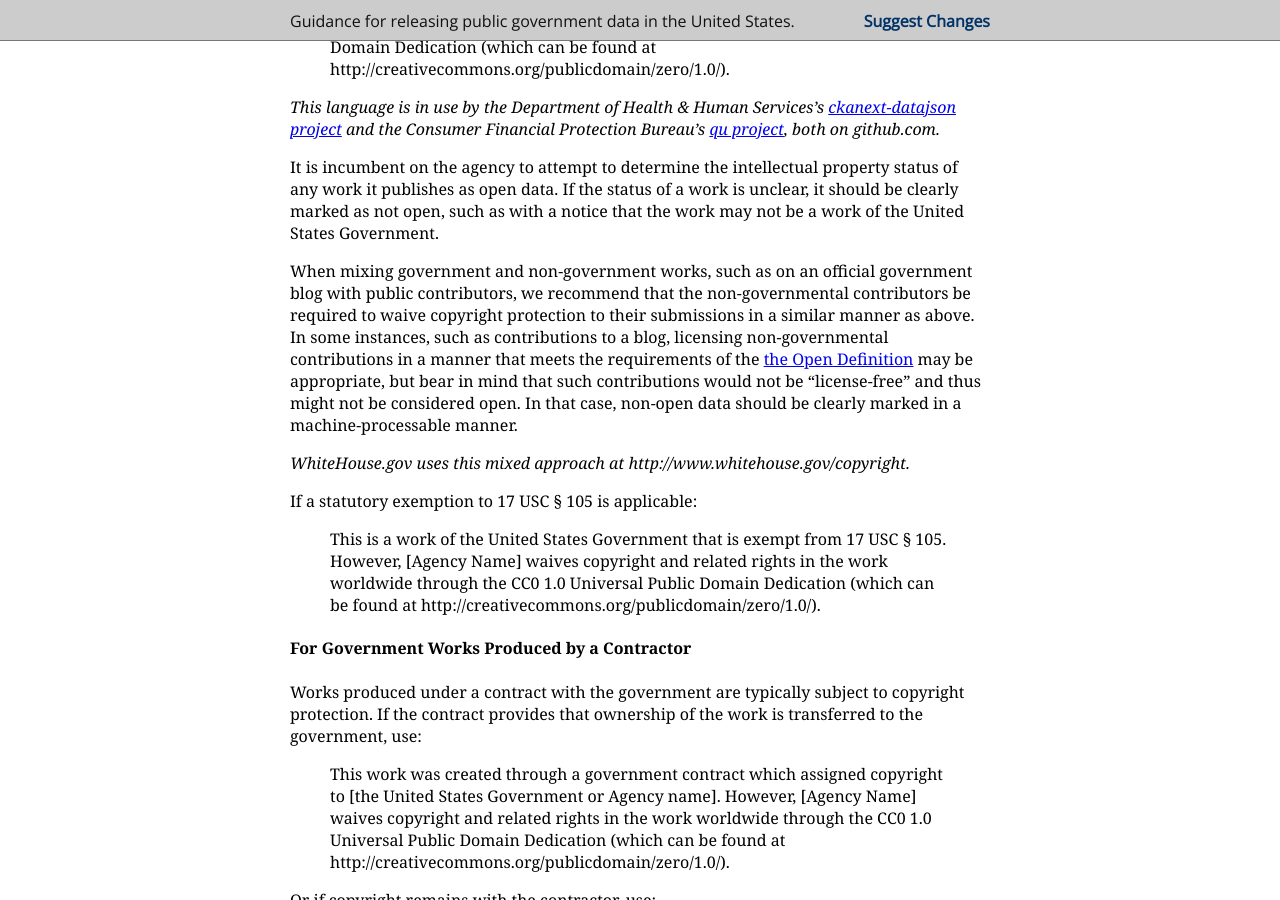
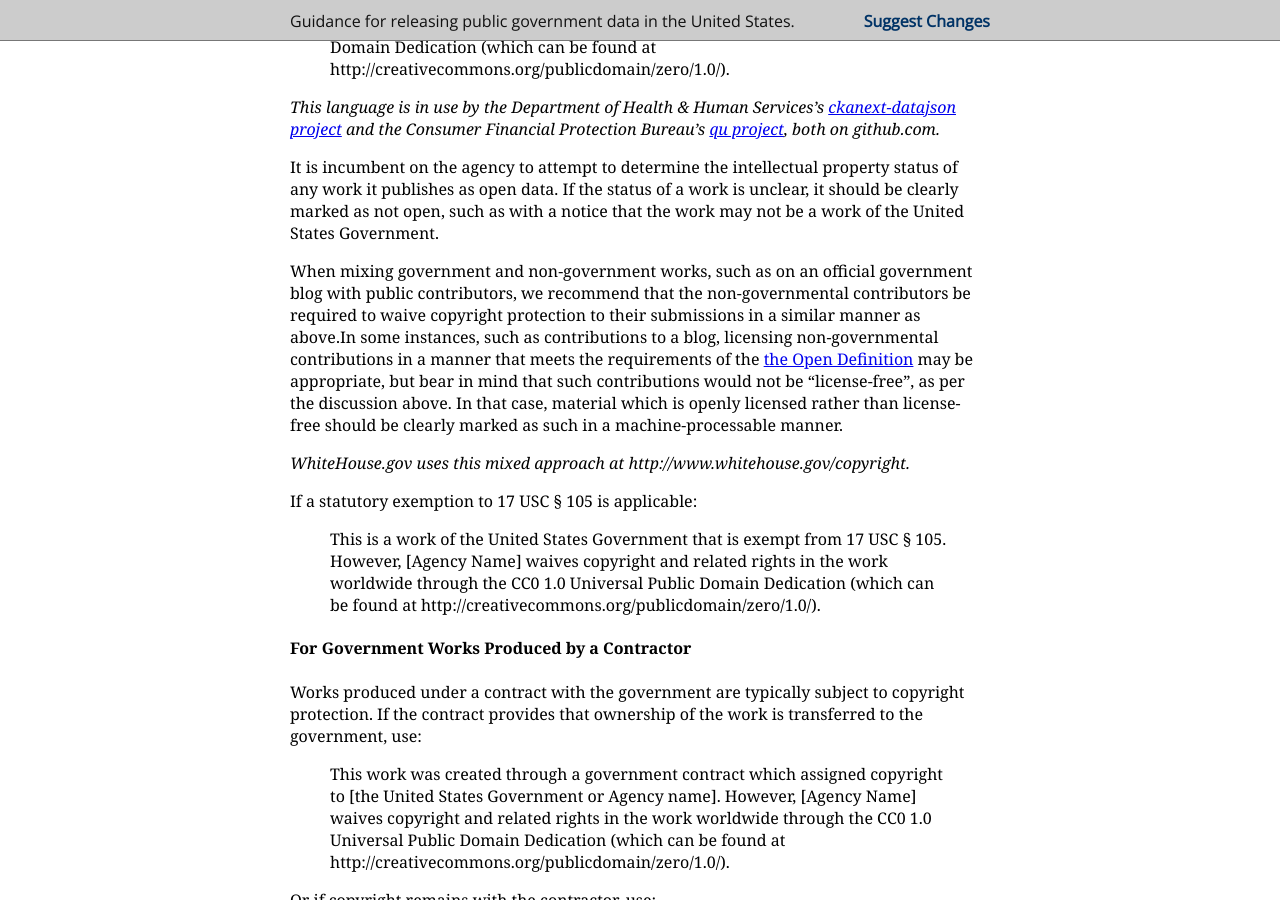
Before and after one commit to unitedstates/licensing, a Jekyll site: the page built from index.md, in a window 1280 px wide and 900 px high, scrolled down 1315 px. Built offline with Jekyll 4.4.1, drawn with Linux system fonts in a browser that asks for light colours; some web fonts are replaced.

Commit message:
Clarify suggestion about openly licensing mixed in non-governmental works

```diff
--- a/index.md
+++ b/index.md
@@ -36,7 +36,7 @@ Copyright protection is not available for works of the United States Government
 
 It is incumbent on the agency to attempt to determine the intellectual property status of any work it publishes as open data. If the status of a work is unclear, it should be clearly marked as not open, such as with a notice that the work may not be a work of the United States Government.
 
-When mixing government and non-government works, such as on an official government blog with public contributors, we recommend that the non-governmental contributors be required to waive copyright protection to their submissions in a similar manner as above. In some instances, such as contributions to a blog, licensing non-governmental contributions in a manner that meets the requirements of the [the Open Definition][4] may be appropriate, but bear in mind that such contributions would not be “license-free” and thus might not be considered open. In that case, non-open data should be clearly marked in a machine-processable manner.
+When mixing government and non-government works, such as on an official government blog with public contributors, we recommend that the non-governmental contributors be required to waive copyright protection to their submissions in a similar manner as above.In some instances, such as contributions to a blog, licensing non-governmental contributions in a manner that meets the requirements of the [the Open Definition][4] may be appropriate, but bear in mind that such contributions would not be “license-free”, as per the discussion above. In that case, material which is openly licensed rather than license-free should be clearly marked as such in a machine-processable manner.
 
 *WhiteHouse.gov uses this mixed approach at http://www.whitehouse.gov/copyright.*
 
```
